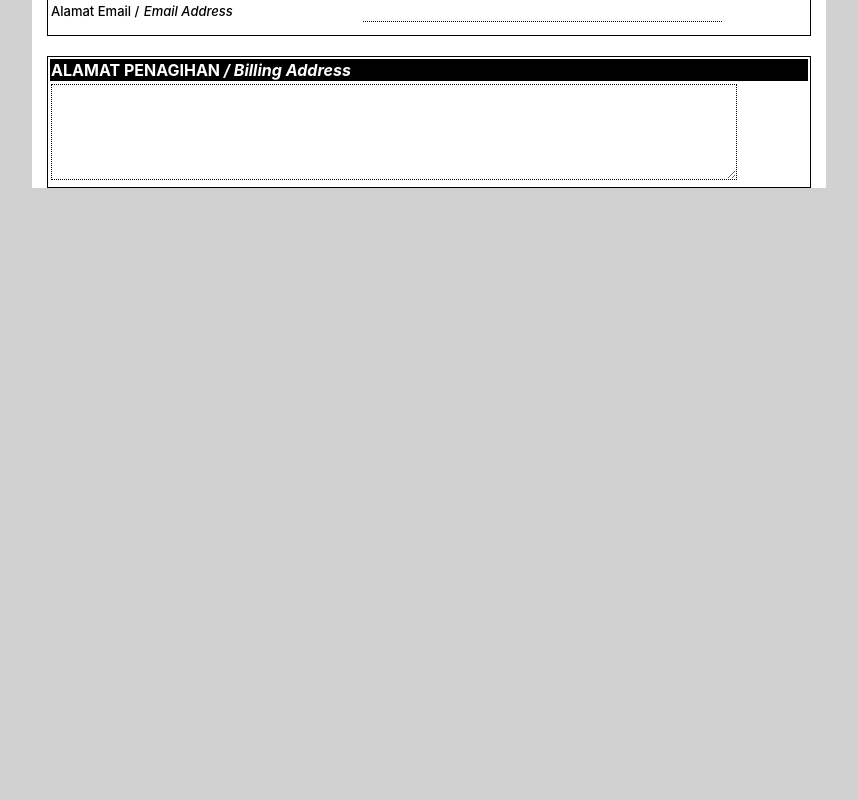
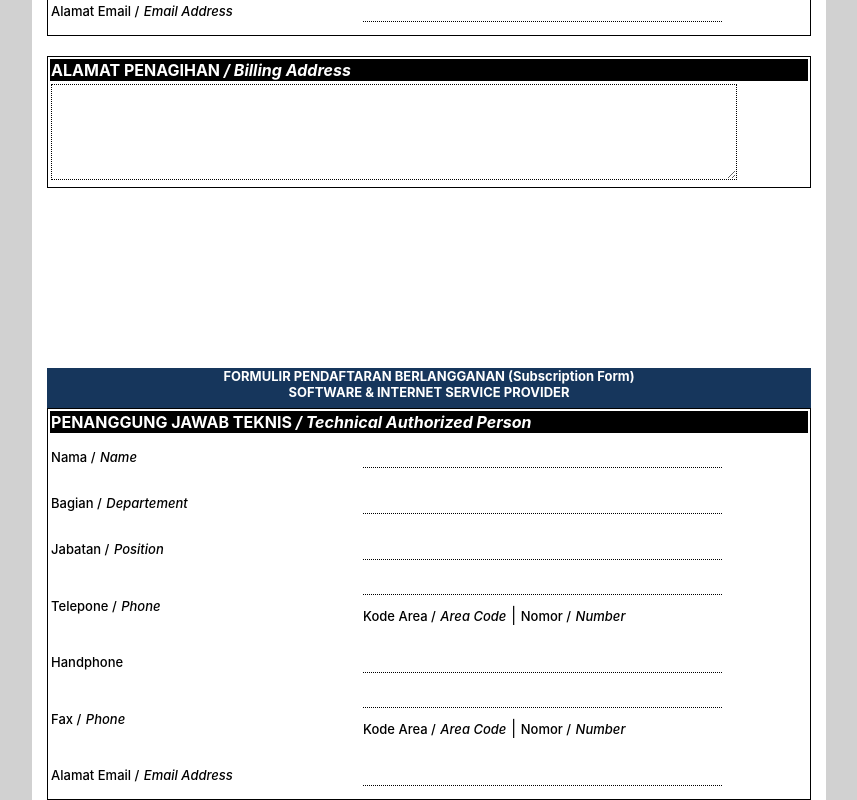
Before and after one commit to fillahfirdausyah/subscription-form, a React (Create React App) app: page / in a window 1280 px wide. Shown: the part 2164-2964 px from the top of the page, without its empty margins (211-1068 px from the left). Before the commit the page ends 2352 px from the top, so only its background shows below. Built offline with nearby package versions, Linux system fonts and the light colour scheme.

Commit message:
add Technical Authorized Person

```diff
--- a/src/component/Template/index.js
+++ b/src/component/Template/index.js
@@ -211,7 +211,7 @@ function Template() {
               </table>
             </div>
 
-            <div className="authorized-person">
+            <div className="authorized-person new-page">
               <div className="section1">
                 <p>
                   FORMULIR PENDAFTARAN BERLANGGANAN (Subscription Form)
@@ -331,10 +331,10 @@ function Template() {
               <table>
                 <thead>
                   <th colSpan="2">
-                    <span className="font-bold">
-                      PENANGGUNG JAWAB KEUANGAN
-                    </span>{" "}
-                    <span className="font-italic">/ Financial Authorized Person</span>
+                    <span className="font-bold">PENANGGUNG JAWAB KEUANGAN</span>{" "}
+                    <span className="font-italic">
+                      / Financial Authorized Person
+                    </span>
                   </th>
                 </thead>
                 <tbody>
@@ -430,6 +430,95 @@ function Template() {
                 </tbody>
               </table>
             </div>
+
+            <div className="techinal-authorized-person new-page">
+              <div className="section1">
+                <p>
+                  FORMULIR PENDAFTARAN BERLANGGANAN (Subscription Form)
+                  <br />
+                  SOFTWARE & INTERNET SERVICE PROVIDER
+                </p>
+              </div>
+              <table>
+                <thead>
+                  <th colSpan="2">
+                    <span className="font-bold">PENANGGUNG JAWAB TEKNIS</span>{" "}
+                    <span className="font-italic">
+                      / Technical Authorized Person
+                    </span>
+                  </th>
+                </thead>
+                <tbody>
+                  <tr>
+                    <td>
+                      <p>Nama /</p> <p className="font-italic">Name</p>
+                    </td>
+                    <td>
+                      <input type="text" />
+                    </td>
+                  </tr>
+                  <tr>
+                    <td>
+                      <p>Bagian /</p> <p className="font-italic">Departement</p>
+                    </td>
+                    <td>
+                      <input type="text" />
+                    </td>
+                  </tr>
+                  <tr>
+                    <td>
+                      <p>Jabatan /</p> <p className="font-italic">Position</p>
+                    </td>
+                    <td>
+                      <input type="text" />
+                    </td>
+                  </tr>
+                  <tr>
+                    <td>
+                      <p>Telepone /</p> <p className="font-italic">Phone</p>
+                    </td>
+                    <td>
+                      <input type="text" />
+                      <br />
+                      <p>Kode Area / </p>{" "}
+                      <p className="font-italic">Area Code</p>
+                      {" | "}
+                      <p>Nomor / </p> <p className="font-italic">Number</p>
+                    </td>
+                  </tr>
+                  <tr>
+                    <td>
+                      <p>Handphone</p>
+                    </td>
+                    <td>
+                      <input type="text" />
+                    </td>
+                  </tr>
+                  <tr>
+                    <td>
+                      <p>Fax /</p> <p className="font-italic">Phone</p>
+                    </td>
+                    <td>
+                      <input type="text" />
+                      <br />
+                      <p>Kode Area / </p>{" "}
+                      <p className="font-italic">Area Code</p>
+                      {" | "}
+                      <p>Nomor / </p> <p className="font-italic">Number</p>
+                    </td>
+                  </tr>
+                  <tr>
+                    <td>
+                      <p>Alamat Email /</p>{" "}
+                      <p className="font-italic">Email Address</p>
+                    </td>
+                    <td>
+                      <input type="text" />
+                    </td>
+                  </tr>
+                </tbody>
+              </table>
+            </div>
           </div>
         </div>
       </section>
--- a/src/component/Template/style.css
+++ b/src/component/Template/style.css
@@ -113,7 +113,7 @@ table textarea {
     margin-top: 20px;
 }
 
-.authorized-person {
+.new-page {
     margin-top: 180px;
 }
 
```
Also changed, not shown: 1 other file (tests, documents, lock files or other folders).
